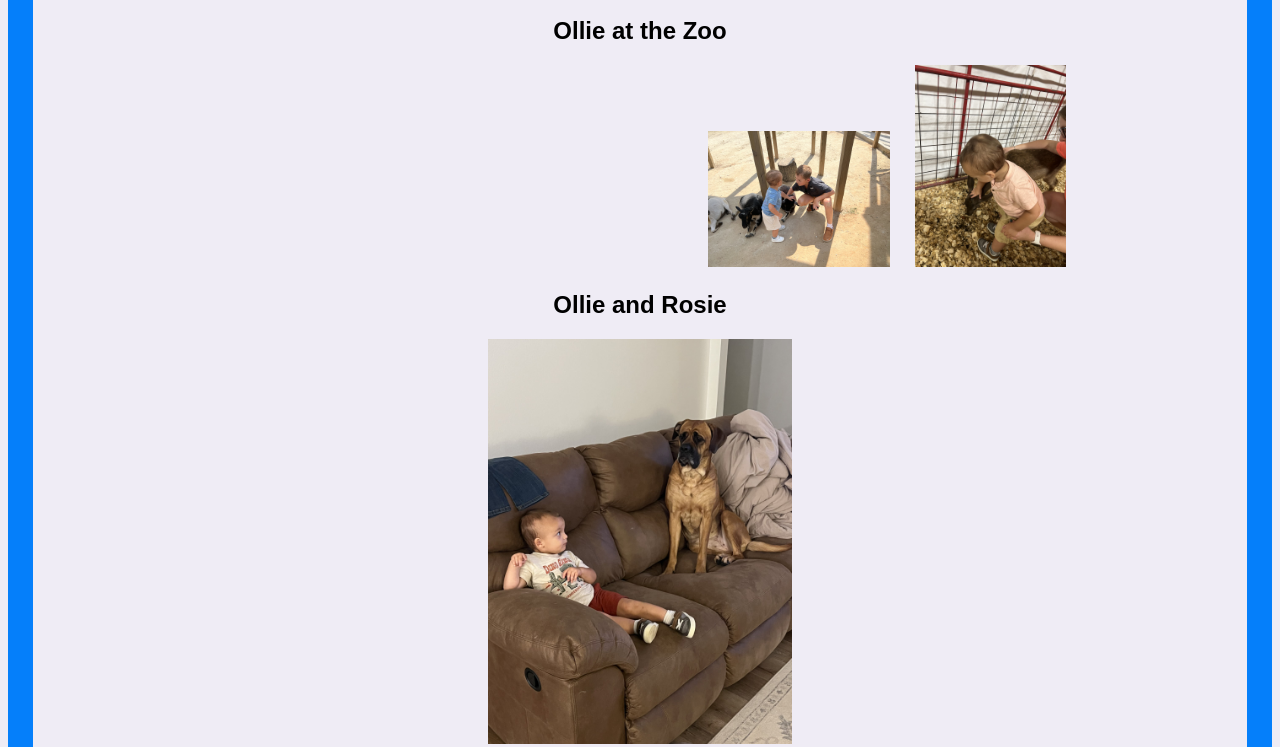
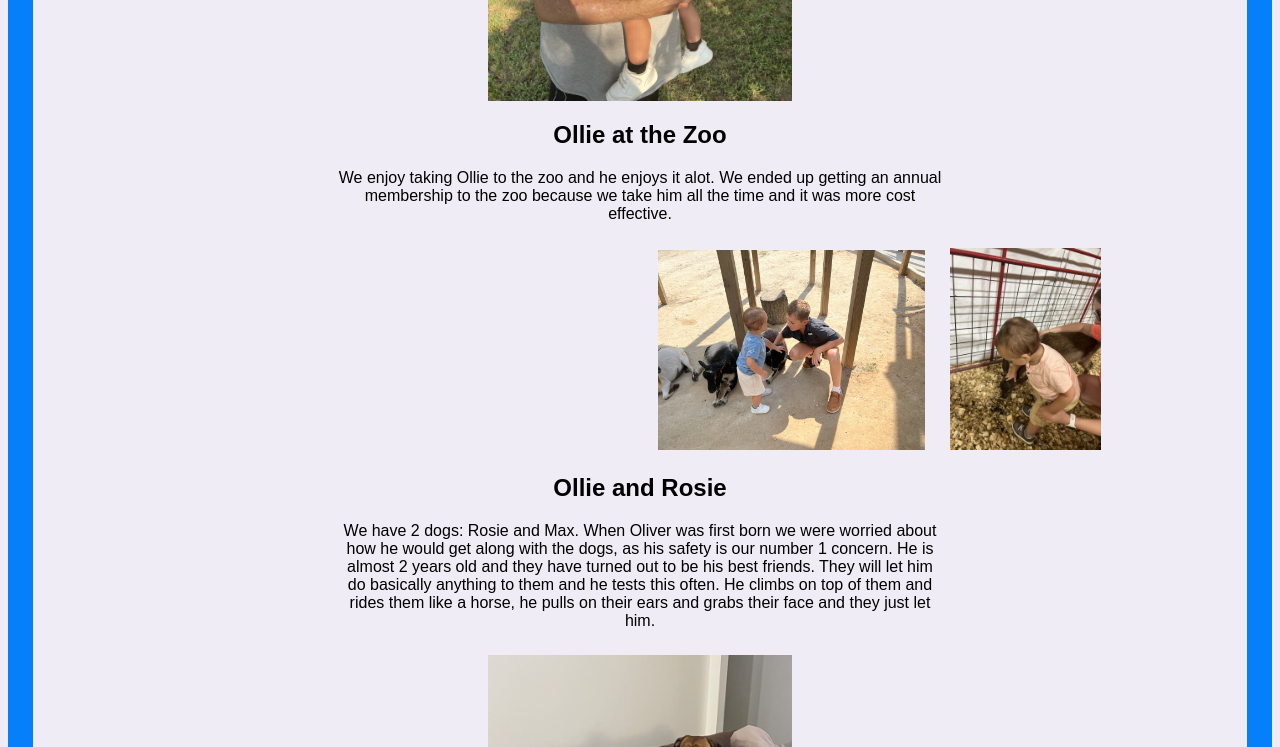
Before and after one commit to michaelbuell/finalproject, a plain HTML site: page index.html in a window 1280 px wide. Shown: the part 1011-1758 px from the top of the page. Drawn offline with Linux system fonts and the light colour scheme.

Commit message:
Continued revision of code

```diff
--- a/index.html
+++ b/index.html
@@ -11,20 +11,34 @@
 
     <body>
     <h1>Michael and Ollie's Blog</h1>
+    <p class="p1">Welcome to our blog. This blog is about the life of myself and my son Oliver. I hope you enjoy the posts.</p>
+
+
     <h2></h2>
     <img class="image1" src="https://github.com/michaelbuell/finalproject/blob/main/thumbnail_IMG_6317.jpg?raw=true">
 
     <h2>Ollie and His Grandfather</h2>
+    <p class="p1">Oliver loves his grandfather very much.</p>
     <img class="image2" src="https://github.com/michaelbuell/finalproject/blob/main/thumbnail_IMG_6321.jpg?raw=true">
 
     <h2>Ollie at the Zoo</h2>
+    <p class="p1">We enjoy taking Ollie to the zoo and he enjoys it alot. We ended up getting an annual membership to the zoo because we take him all the time
+        and it was more cost effective.
+    </p>
     <img class="image3" src="https://github.com/michaelbuell/finalproject/blob/main/thumbnail_IMG_6472.jpg?raw=true">
     <img class="image4" src="https://github.com/michaelbuell/finalproject/blob/main/thumbnail_IMG_6545.jpg?raw=true">
 
     <h2>Ollie and Rosie</h2>
+    <p class="p1">We have 2 dogs: Rosie and Max. When Oliver was first born we were worried about how he would get along with the dogs, as his safety is our number 1
+        concern. He is almost 2 years old and they have turned out to be his best friends. They will let him do basically anything to them and he tests this often. He
+        climbs on top of them and rides them like a horse, he pulls on their ears and grabs their face and they just let him.
+    </p>
     <img class="image5" src="https://github.com/michaelbuell/finalproject/blob/main/thumbnail_IMG_6598.jpg?raw=true">
 
     <h2>Rosie Cut Me With Her Claws</h2>
+    <p class="p1">I picked up Rosie's toy a few days ago to throw it in the back yard and she tried to grab the toy out of my hand with her paws while I was
+        doing so, cutting my hand in the process.
+    </p>
     <img class="image6" src="https://github.com/michaelbuell/finalproject/blob/main/thumbnail_IMG_6576.jpg?raw=true">
 
     <div><a href="https://github.com/michaelbuell" target="_blank">My Github Profile</a></div>
--- a/style.css
+++ b/style.css
@@ -12,7 +12,7 @@ title {
     text-align: left;
 }
 
-h1{
+h1 {
     color: #000000;
     font-size: 25;
     font-weight: bold;
@@ -28,10 +28,10 @@ h2 {
     text-align: center;
 }
 
-p {
+.p1 {
     color: #000000;
     font-size: 14;
-    text-align: left;
+    text-align: center;
     width: 50%;
     margin: auto;
 
@@ -57,6 +57,7 @@ div {
     height: 25%;
     display: block;
     margin: auto;
+    margin-top: 25px;
 }
 
  .image2 {
@@ -64,19 +65,22 @@ div {
     height: 25%;
     display: block;
     margin: auto;
+    margin-top: 25px;
 }
 
 .image3 {
-    width: 15%;
-    height: 15%;
-    margin-left: 675px;
+    width: 22%;
+    height: 22%;
+    margin-left: 625px;
     margin-right: 20px;
+    margin-top: 25px;
 }
 
 .image4 {
     width: 12.5%;
     height: 12.5%;
     margin-left: 20 px;
+    margin-top: 25px;
 }
 
 .image5 {
@@ -84,6 +88,7 @@ div {
     height: 25%;
     display: block;
     margin: auto;
+    margin-top: 25px;
 }
 
 .image6 {
@@ -91,6 +96,7 @@ div {
     height: 25%;
     display: block;
     margin: auto;
+    margin-top: 25px;
 }
 
 a {
```
Also changed, not shown: about.html (+1 -1 lines), 4 other files.
